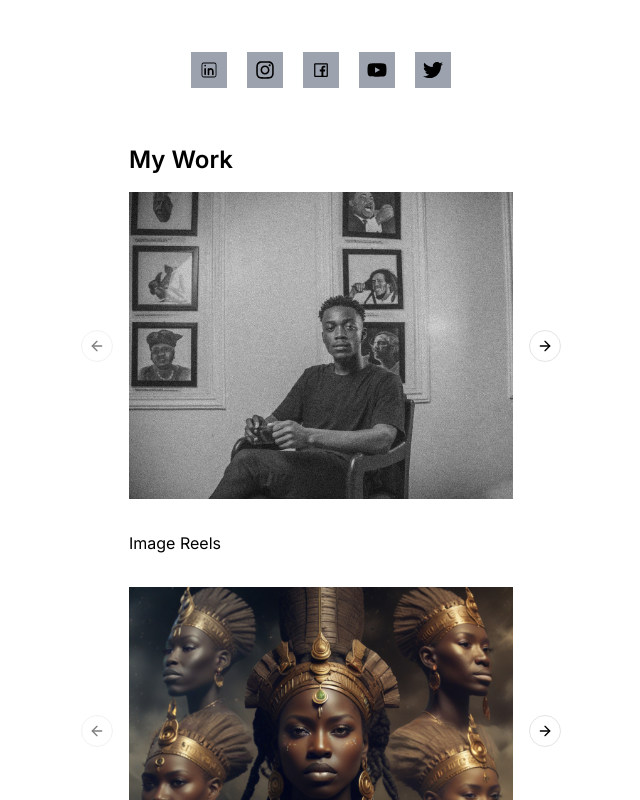
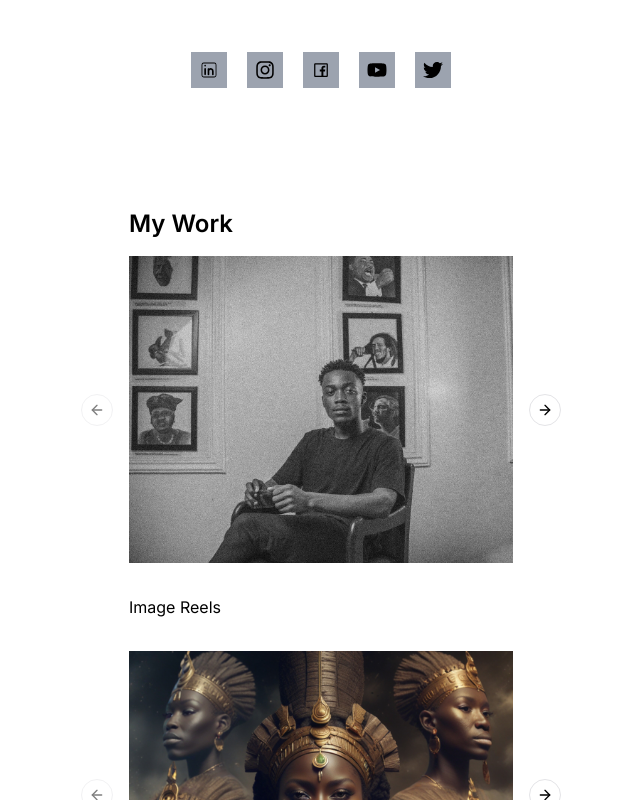
Before and after one commit to cyberraff/kpo, a Next.js app: page / in a window 1280 px wide. Shown: the part 980-1780 px from the top of the page, without its empty margins (319-959 px from the left). Built offline with nearby package versions, Linux system fonts and the light colour scheme.

Commit message:
nothing really

```diff
--- a/app/components/Nav.tsx
+++ b/app/components/Nav.tsx
@@ -8,7 +8,7 @@ const Navlinks = () => {
 	return (
 		<>
 			<Link href='#about'>About</Link>
-			<Link href='#projects'>Projects</Link>
+			<Link href='#portfolio'>Projects</Link>
 			<Link href='#contact'>Contact</Link>
 		</>
 	);
--- a/app/components/Work.tsx
+++ b/app/components/Work.tsx
@@ -59,7 +59,7 @@ export function VideoCarousel() {
 export default function Work() {
 	return (
 		<>
-			<div id='portfolio' className=' '>
+			<div id='portfolio' className='pt-16 '>
 				<p className=' text-2xl font-semibold py-4'>My Work</p>
 				<div>
 					<ImageCarousel />
```
